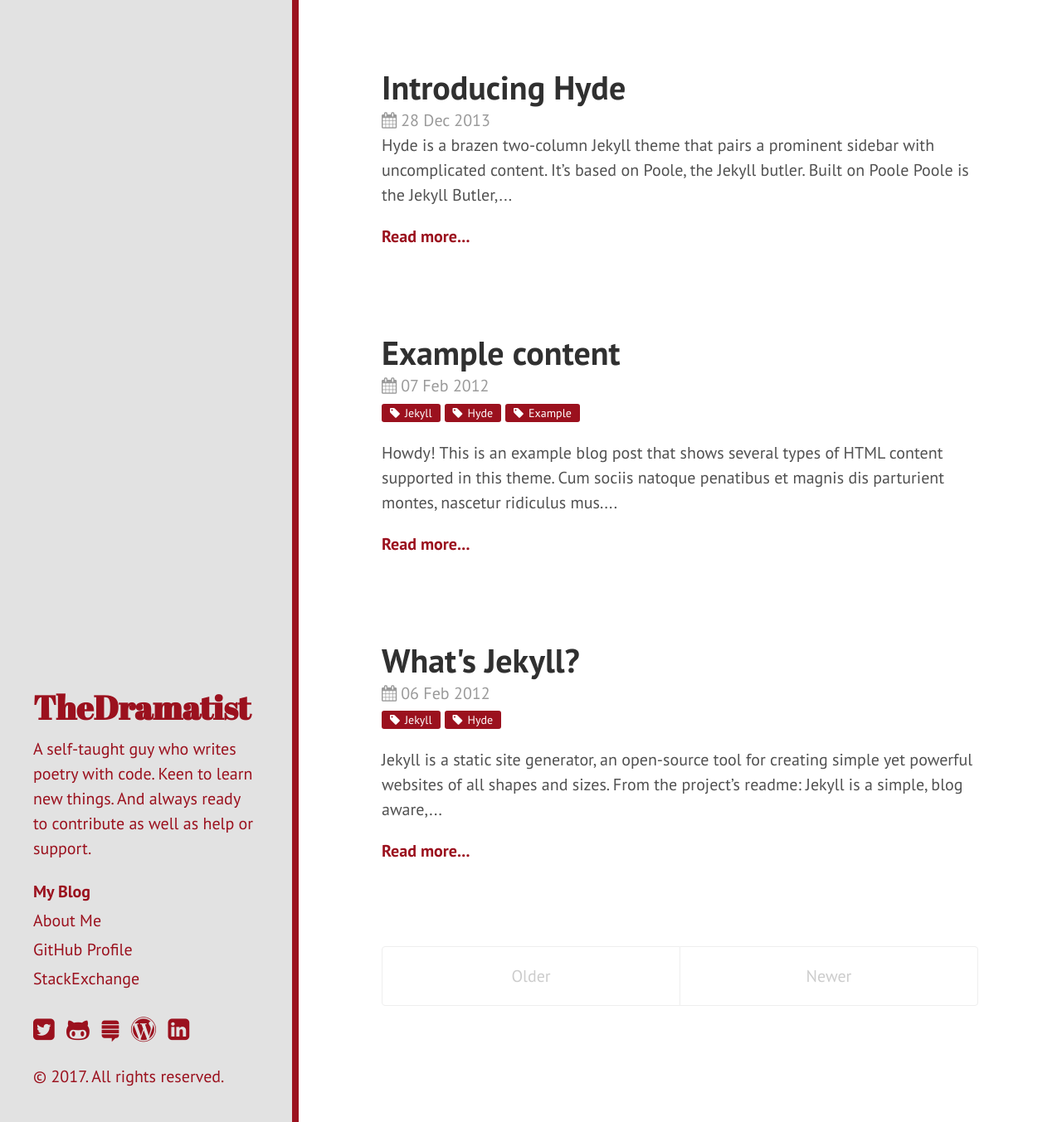
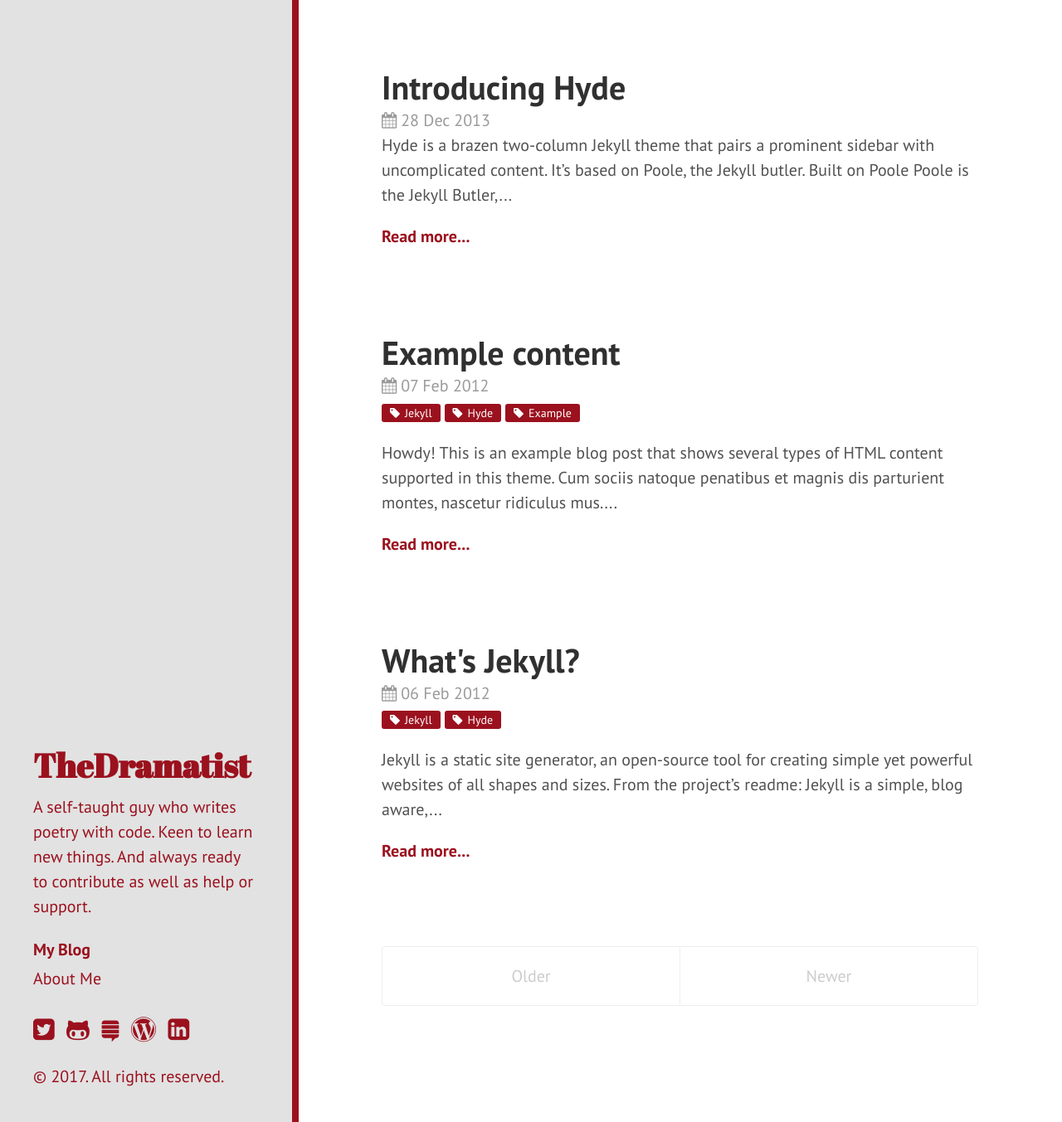
Before and after one commit to khanrn/codemascot.github.io, a Jekyll site: the page built from index.html, in a window 1280 px wide and 1353 px high. Shown: the whole window at 83% size. Built offline with Jekyll 4.4.1, drawn with Linux system fonts in a browser that asks for light colours; Markdown is read by kramdown in place of the engine named in the settings; the list of posts is cut into pages by our own code.

Commit message:
Removed Menu Item

```diff
--- a/_includes/sidebar.html
+++ b/_includes/sidebar.html
@@ -25,8 +25,6 @@
           {% endif %}
         {% endif %}
       {% endfor %}
-      <a target="_blank" class="sidebar-nav-item" href="https://github.com/rnaby">GitHub Profile</a>
-      <a target="_blank" class="sidebar-nav-item" href="https://wordpress.stackexchange.com/users/44192/the-dramatist">StackExchange</a>
     </nav>
     <div class="sidebar-icons">
         <ul>
```
